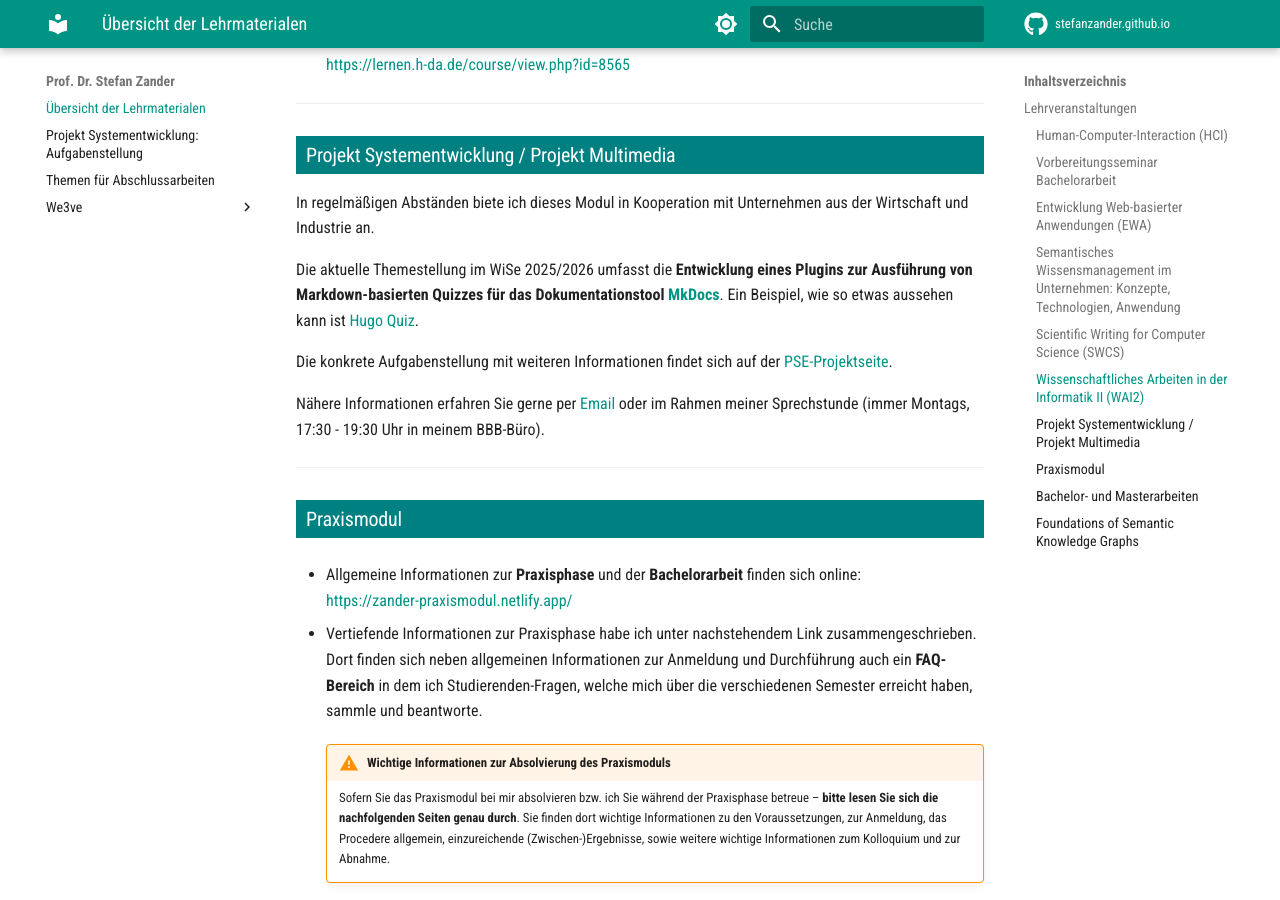
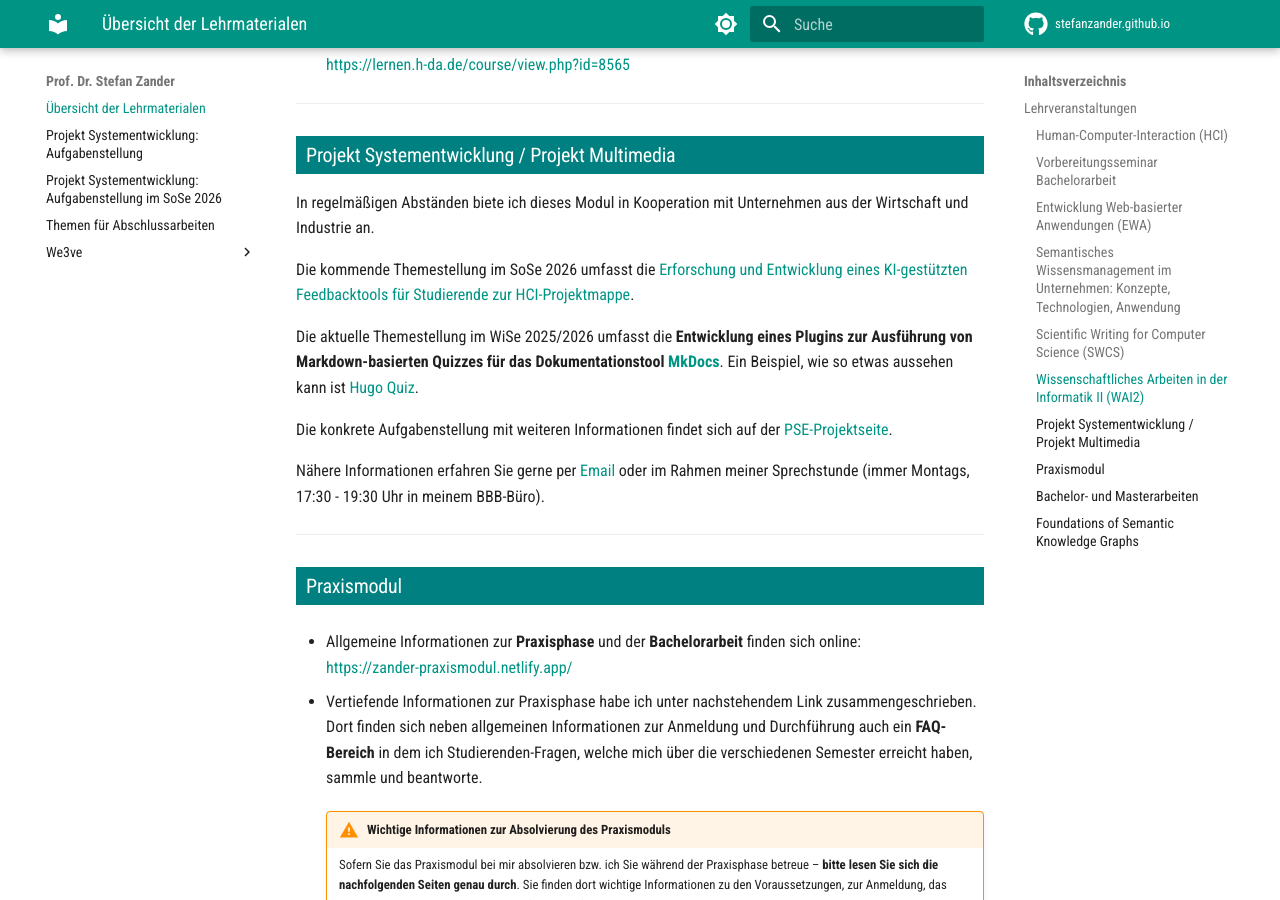
Before and after one commit to StefanZander/stefanzander.github.io, an MkDocs documentation site: the page built from docs/index.md, in a window 1280 px wide and 900 px high, scrolled down 3041 px. Built offline with MkDocs 1.6.1 and Material for MkDocs 9.7.7, drawn with Linux system fonts in a browser that asks for light colours; comment, search, counter and statistics services are not loaded.

Commit message:
added new pse descr

```diff
--- a/docs/index.md
+++ b/docs/index.md
@@ -93,6 +93,8 @@ Dieses Bachelor-Wahlpflichtfach biete ich ab dem SoSe 2020 an.
 
 In regelmäßigen Abständen biete ich dieses Modul in Kooperation mit Unternehmen aus der Wirtschaft und Industrie an.
 
+Die kommende Themestellung im SoSe 2026 umfasst die [Erforschung und Entwicklung eines KI-gestützten Feedbacktools für Studierende zur HCI-Projektmappe](./pse_26SS.md).
+
 Die aktuelle Themestellung im WiSe 2025/2026 umfasst die __Entwicklung eines Plugins zur Ausführung von Markdown-basierten Quizzes für das Dokumentationstool [MkDocs](https://www.mkdocs.org/)__. Ein Beispiel, wie so etwas aussehen kann ist [Hugo Quiz](https://bonartm.github.io/hugo-quiz/).
 
 Die konkrete Aufgabenstellung mit weiteren Informationen findet sich auf der [PSE-Projektseite](./pse.md).
```
Also changed, not shown: docs/pse_26SS.md (added, +14 -0 lines).
